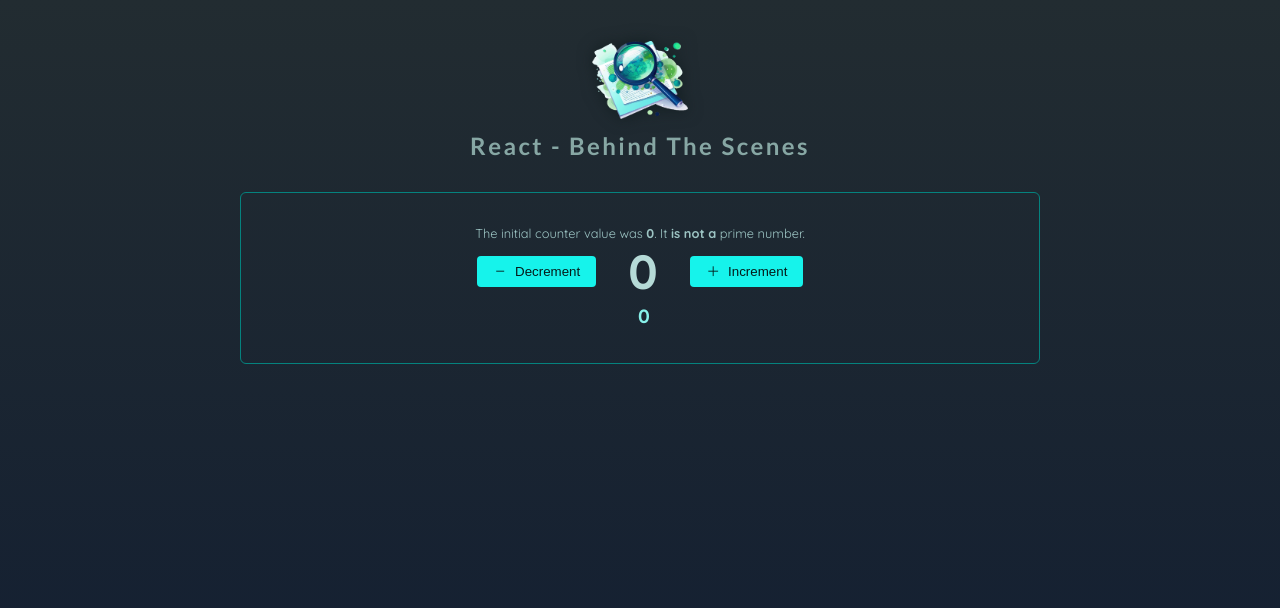
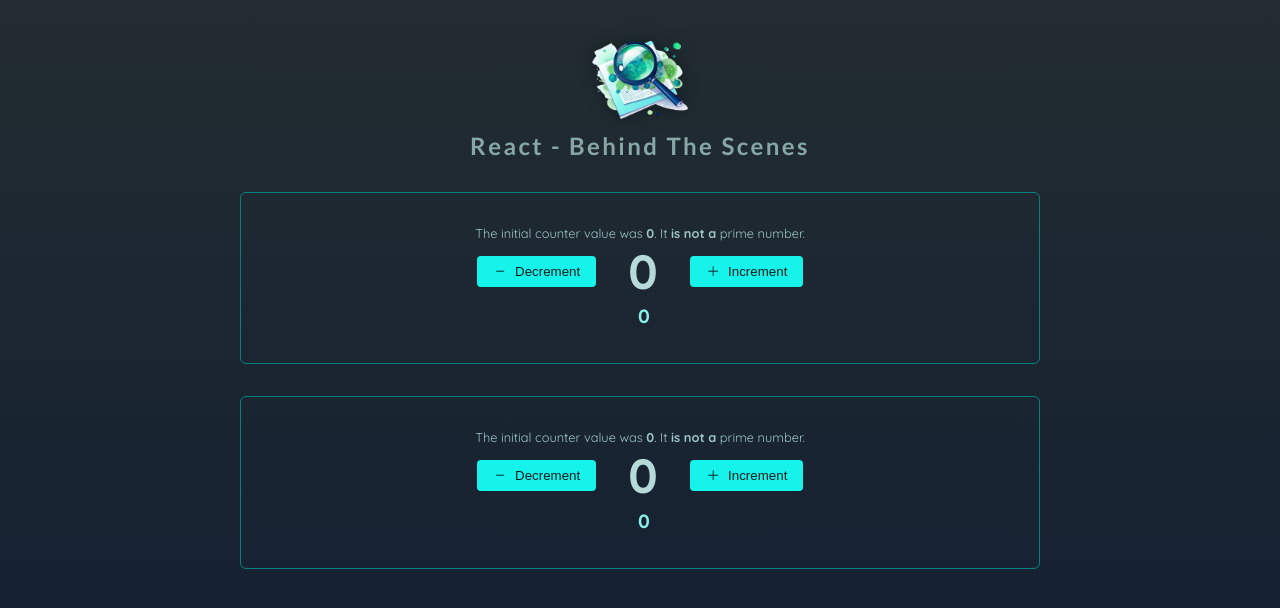
Before and after one commit to Snzslt/BasicCounter, a React (Vite) app: page / in a window 1280 px wide. Shown: the top 608 px of the page. Built offline with nearby package versions, Linux system fonts and the light colour scheme.

Commit message:
Optimizing

```diff
--- a/src/App.jsx
+++ b/src/App.jsx
@@ -21,7 +21,8 @@ function App() {
       <Header />
       <main>
        <configureCounter onSet={handleSetCount}/>
-        <Counter initialCount={chosenCount} />
+        <Counter key={chosenCount} initialCount={chosenCount}/>
+        <Counter initialCount={0} />
       </main>
     </>
   );
--- a/src/components/Counter/Counter.jsx
+++ b/src/components/Counter/Counter.jsx
@@ -33,7 +33,9 @@ const Counter = memo(function Counter({ initialCount }) {
     [initialCount]
   );
 
-
+  useEffect(() => {
+    setCounterChanges([{ value: initialCount, id: Math.random() * 1000 }]);
+  }, [initialCount]);
 
   // const [counter, setCounter] = useState(initialCount);
   const [counterChanges, setCounterChanges] = useState([
```
